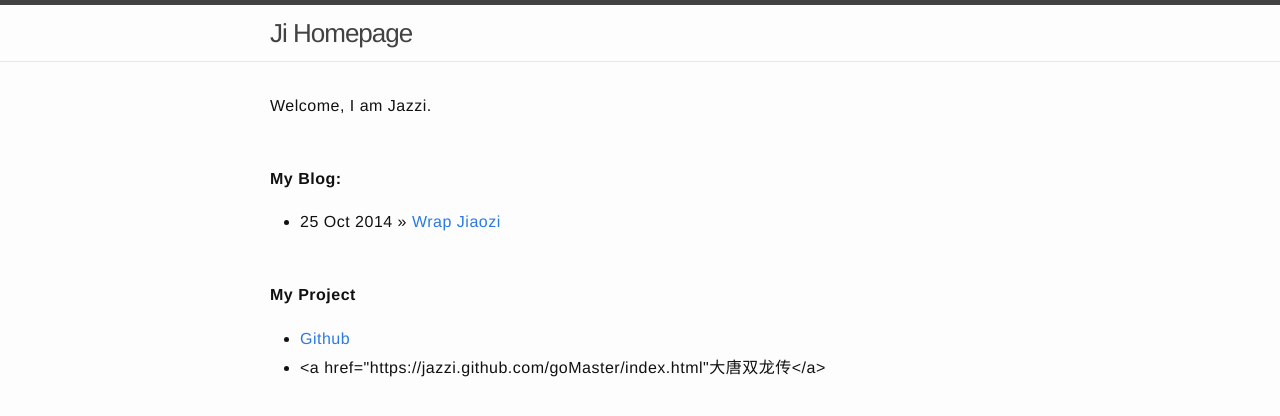
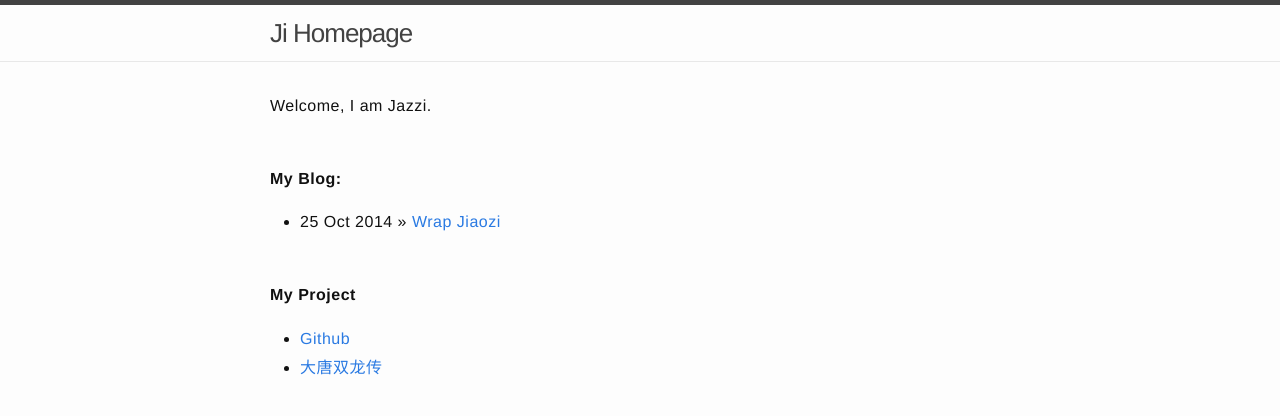
Before and after one commit to jazzi/jazzi.github.io, a Jekyll site: the page built from index.md, in a window 1280 px wide. Shown: the top 416 px of the page. Built offline with Jekyll 4.4.1, drawn with Linux system fonts in a browser that asks for light colours; part of the change alters nothing that is shown.

Commit message:
add link of goMaster

```diff
--- a/index.md
+++ b/index.md
@@ -15,5 +15,5 @@ layout: default
 <p><br /><b>My Project</b></p>
 <ul>
   <li><a href="https://github.com/jazzi">Github</a></li>
-  <li><a href="https://jazzi.github.com/goMaster/index.html"大唐双龙传</a></li>
+  <li><a href="https://jazzi.github.com/goMaster/index.html">大唐双龙传</a></li>
 </ul>
```
